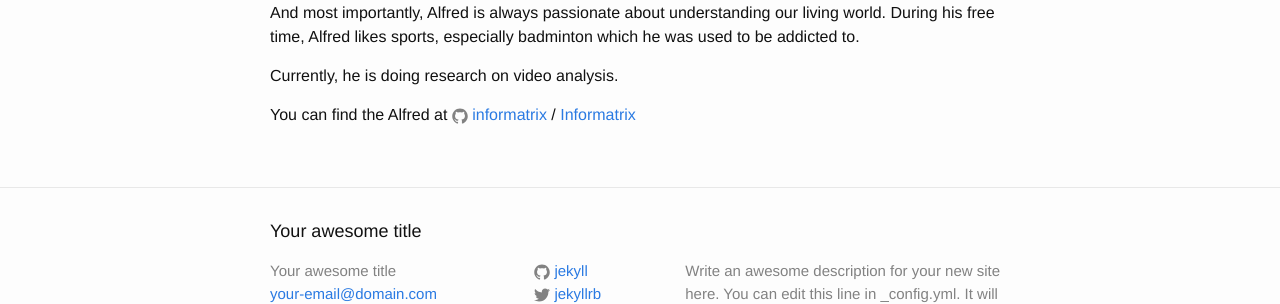
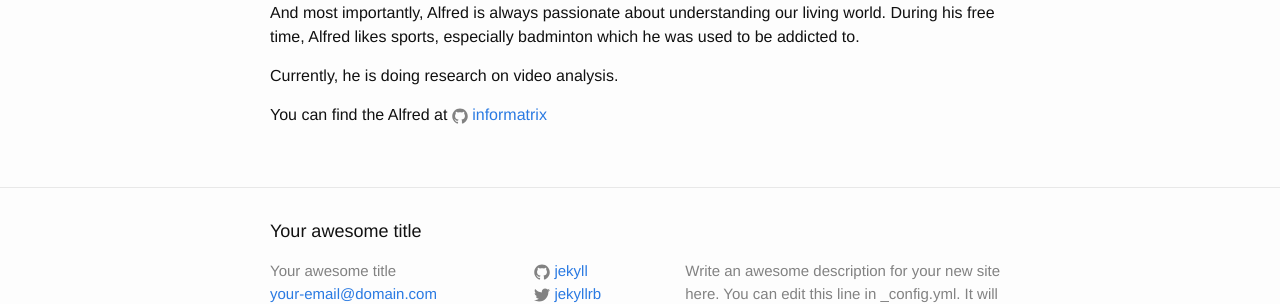
Before and after one commit to informatrix/informatrix.github.io, a Jekyll site: the page built from about.md, in a window 1280 px wide. Shown: the part 274-578 px from the top of the page. Built offline with Jekyll 4.4.1, drawn with Linux system fonts in a browser that asks for light colours; nearby versions of some CDN libraries.

Commit message:
Update about.md

```diff
--- a/about.md
+++ b/about.md
@@ -11,5 +11,4 @@ During last few years, he has done a little research work on machine learning an
 Currently, he is doing research on video analysis.
 
 You can find the Alfred at
-{% include icon-github.html username="informatrix" %} /
-[Informatrix](https://github.com/informatrix)
+{% include icon-github.html username="informatrix" %}
```
